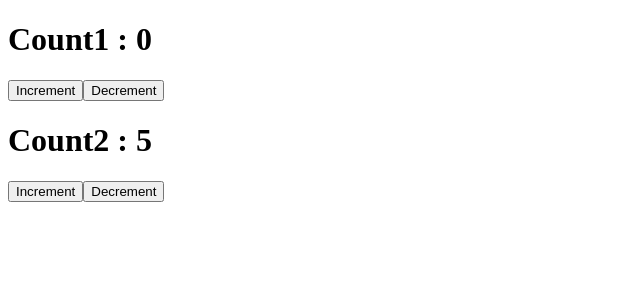
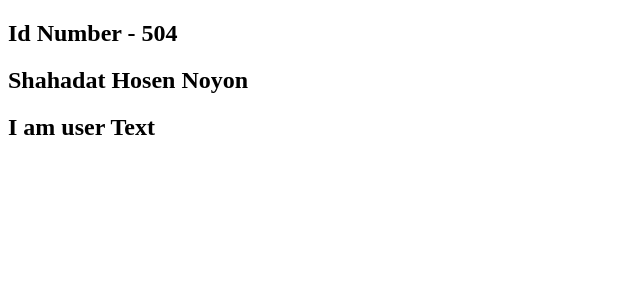
Before and after one commit to Noyon-Tech-Solution/000-React-js-Repository-000, a React (Vite) app in the folder My-React-App/: page /user in a window 1280 px wide. Shown: the top 300 px of the page, without its empty margins (0-640 px from the left). Built offline with nearby package versions, Linux system fonts and the light colour scheme.

Commit message:
noyon-js

```diff
--- a/My-React-App/src/React_Hooks/React_Hooks.jsx
+++ b/My-React-App/src/React_Hooks/React_Hooks.jsx
@@ -10,8 +10,11 @@ import React from "react";
 //! import Custom_Hooks from "./Custom_Hooks/Custom_Hooks";
 //! import UseRef from "./UseRef_Hooks/UseRef";
 
-import UseReducer from "./UseReducer_Hooks/UseReducer";
-// import ComplexReducer from "./UseReducer_Hooks/ComplexReducer";
+//? import UseReducer from "./UseReducer_Hooks/UseReducer";
+//? import ComplexReducer from "./UseReducer_Hooks/ComplexReducer";
+
+import Parents from "./UseContext_Hooks/Parents";
+
 
 export default function App2() {
   return (
@@ -38,8 +41,11 @@ export default function App2() {
       {/* <UseRef /> */}
 
       {/* 08 How to use useReducer() Hooks on React js */}
-      <UseReducer />
+      {/* <UseReducer /> */}
       {/* <ComplexReducer /> */}
+
+      {/* 09 How to use useContext() Hooks on React js */}
+      <Parents />
 
     </div>
   );
--- /dev/null
+++ b/My-React-App/src/React_Hooks/UseContext_Hooks/Child1.jsx
@@ -0,0 +1,10 @@
+import React from 'react'
+import Child2 from './Child2'
+
+export default function Child1() {
+  return (
+    <div>
+      <Child2 />
+    </div>
+  )
+}
--- /dev/null
+++ b/My-React-App/src/React_Hooks/UseContext_Hooks/Child2.jsx
@@ -0,0 +1,14 @@
+import React, { useContext } from "react";
+import Child3 from "./Child3";
+import { userContext } from "./UseContext";
+
+export default function Child2() {
+  const { user, text } = useContext(userContext);
+
+  return (
+    <div>
+      <Child3 />
+      <h2>{text}</h2>
+    </div>
+  );
+}
--- /dev/null
+++ b/My-React-App/src/React_Hooks/UseContext_Hooks/Child3.jsx
@@ -0,0 +1,10 @@
+import React from 'react'
+import Child4 from './Child4'
+
+export default function Child3() {
+  return (
+    <div>
+      <Child4 />
+    </div>
+  )
+}
--- /dev/null
+++ b/My-React-App/src/React_Hooks/UseContext_Hooks/Child4.jsx
@@ -0,0 +1,13 @@
+import React, {useContext} from 'react'
+import { userContext } from './UseContext'
+
+export default function Child4() {
+    const {user, text} = useContext(userContext);
+
+  return (
+    <div>
+      <h2>{user.id}</h2>
+      <h2>{user.name}</h2>
+    </div>
+  )
+}
--- /dev/null
+++ b/My-React-App/src/React_Hooks/UseContext_Hooks/Parents.jsx
@@ -0,0 +1,14 @@
+import React, { useState } from "react";
+import { userContext } from "./UseContext";
+import Child1 from "./Child1";
+
+export default function Parents() {
+  const [user, setUser] = useState({ id: "Id Number - 504", name: "Shahadat Hosen Noyon" });
+  const [text, setText] = useState("I am user Text");
+
+  return (
+    <userContext.Provider value={{user, text}}>
+      <Child1 />
+    </userContext.Provider>
+  );
+}
--- /dev/null
+++ b/My-React-App/src/React_Hooks/UseContext_Hooks/UseContext.jsx
@@ -0,0 +1,2 @@
+import React from "react";
+export const userContext = React.createContext();
```
